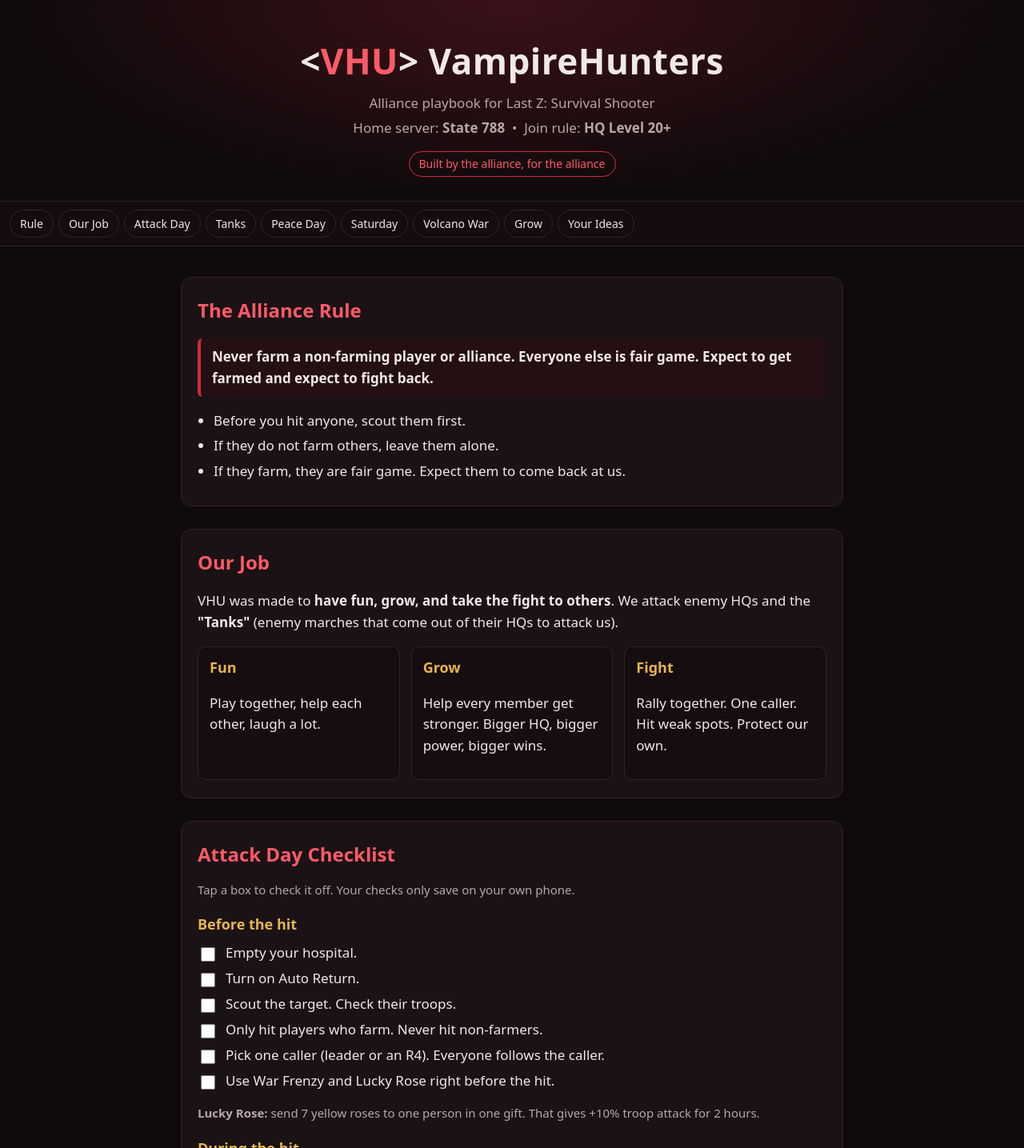
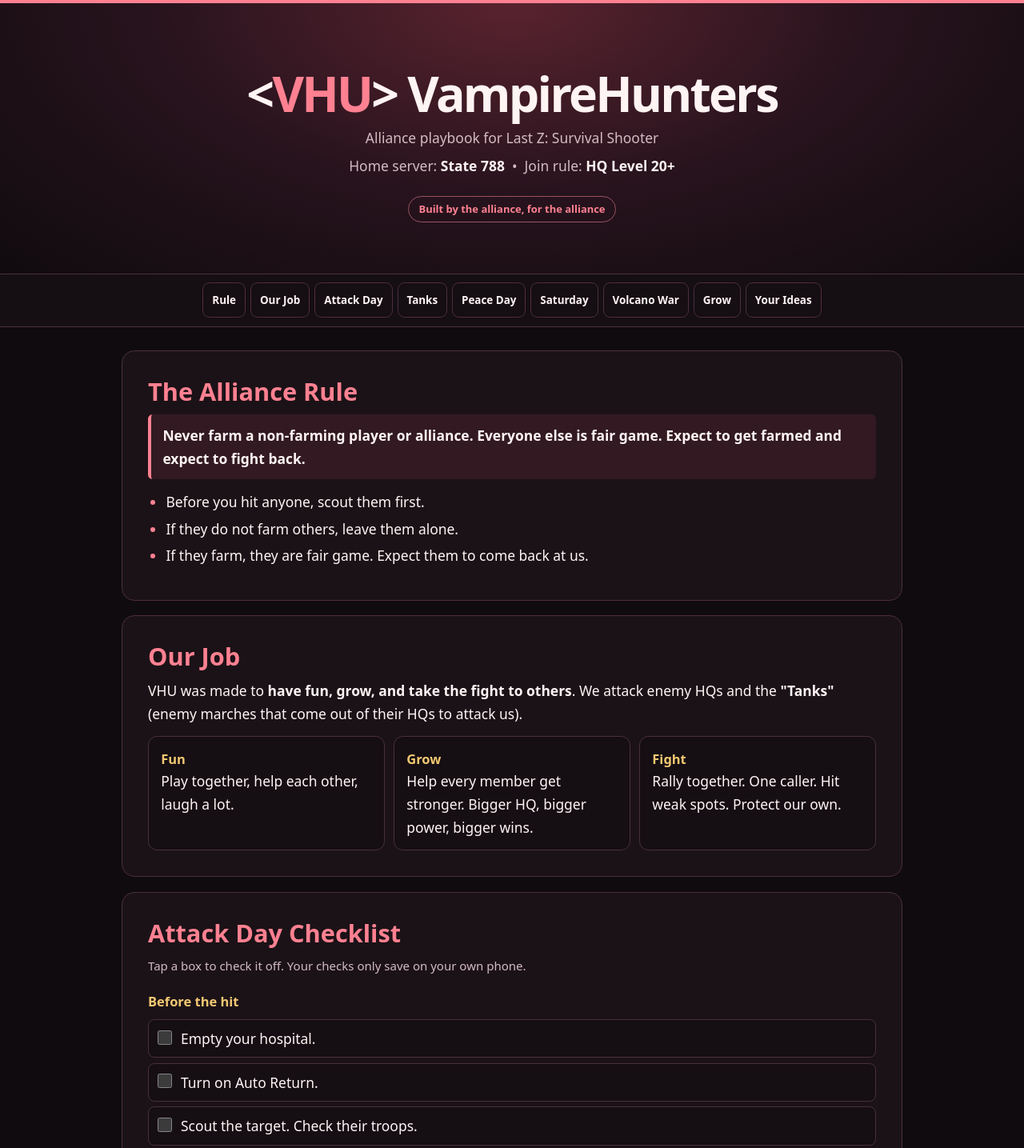
Before and after one commit to thebardchat/vhu-playbook, a plain HTML site: page index.html in a window 1280 px wide. Shown: the top 1435 px of the page at 80% size. Drawn offline with Linux system fonts and the light colour scheme.

Commit message:
Polish playbook layout and mobile readability

```diff
--- a/index.html
+++ b/index.html
@@ -7,47 +7,75 @@
 <meta name="description" content="Playbook, checklists, and rules for the VHU VampireHunters alliance in Last Z: Survival Shooter (State 788).">
 <style>
   :root{
-    --bg:#0f0a0b; --card:#1a1214; --line:#3a2226; --text:#f1e8e8; --muted:#b9a6a8;
-    --red:#d12b3a; --red2:#ff5a68; --gold:#e6b450;
+    color-scheme:dark;
+    --bg:#100b0e; --card:#1b1217; --panel:#150e13; --line:#4b303c;
+    --text:#fff4f4; --muted:#d3bbc3; --accent:#ff8191; --gold:#f3c872;
   }
   *{box-sizing:border-box}
-  html{scroll-behavior:smooth}
-  body{margin:0;background:var(--bg);color:var(--text);font:17px/1.55 system-ui,-apple-system,"Segoe UI",Roboto,sans-serif}
-  a{color:var(--red2)}
-  header{padding:42px 20px 30px;text-align:center;border-bottom:1px solid var(--line);
-    background:radial-gradient(ellipse at top,#3b1118 0%,var(--bg) 70%)}
-  header h1{margin:0 0 6px;font-size:clamp(28px,6vw,44px);letter-spacing:.5px}
-  header h1 span{color:var(--red2)}
-  header p{margin:4px 0;color:var(--muted)}
-  .tag{display:inline-block;margin-top:12px;padding:4px 12px;border:1px solid var(--red);border-radius:99px;color:var(--red2);font-size:14px}
-  nav{position:sticky;top:0;z-index:5;background:#150d0fee;backdrop-filter:blur(6px);border-bottom:1px solid var(--line);
-    display:flex;gap:6px;overflow-x:auto;padding:10px 12px;white-space:nowrap}
-  nav a{color:var(--text);text-decoration:none;padding:6px 12px;border-radius:99px;border:1px solid var(--line);font-size:14px}
-  nav a:hover{background:var(--red);border-color:var(--red)}
-  main{max-width:860px;margin:0 auto;padding:10px 16px 60px}
-  section{margin:28px 0;padding:22px 20px;background:var(--card);border:1px solid var(--line);border-radius:14px}
-  h2{margin:0 0 12px;font-size:24px;color:var(--red2)}
-  h3{margin:18px 0 6px;font-size:18px;color:var(--gold)}
-  ul{padding-left:20px;margin:8px 0}
-  li{margin:5px 0}
-  .rule{border-left:4px solid var(--red);padding:10px 14px;background:#240f13;border-radius:6px;font-weight:600}
-  .grid{display:grid;gap:14px;grid-template-columns:repeat(auto-fit,minmax(240px,1fr))}
-  .box{background:#150d0f;border:1px solid var(--line);border-radius:10px;padding:12px 14px}
-  .box h3{margin-top:0}
-  .check li{list-style:none;margin-left:-20px}
-  .check label{display:flex;gap:10px;align-items:flex-start;cursor:pointer}
-  .check input{margin-top:6px;accent-color:var(--red);width:18px;height:18px;flex:none}
-  .note{color:var(--muted);font-size:15px}
-  .test{display:inline-block;font-size:12px;padding:1px 8px;border-radius:99px;border:1px solid var(--gold);color:var(--gold);margin-left:6px;vertical-align:middle}
-  .btn{display:inline-block;margin:6px 8px 6px 0;padding:11px 18px;border-radius:10px;background:var(--red);color:#fff;text-decoration:none;font-weight:600;border:0;cursor:pointer;font-size:16px}
-  .btn.alt{background:transparent;border:1px solid var(--red);color:var(--red2)}
-  .btn[aria-disabled="true"]{opacity:.45;pointer-events:none}
-  button.reset{background:transparent;border:1px solid var(--line);color:var(--muted);padding:6px 12px;border-radius:8px;cursor:pointer;margin-top:8px}
-  iframe{width:100%;border:0;border-radius:10px;background:#fff;min-height:620px}
-  table{width:100%;border-collapse:collapse;font-size:16px}
-  th,td{padding:8px 10px;border-bottom:1px solid var(--line);text-align:left}
+  html{scroll-behavior:smooth;scroll-padding-top:5.7rem}
+  body{margin:0;background:var(--bg);color:var(--text);
+    font:clamp(1rem,.97rem + .15vw,1.09rem)/1.65 system-ui,-apple-system,"Segoe UI",sans-serif}
+  a{color:var(--accent);text-underline-offset:.18em}
+  :focus-visible{outline:3px solid var(--gold);outline-offset:4px}
+  header{padding:clamp(2.8rem,7vw,5rem) 1rem clamp(2.5rem,6vw,4rem);text-align:center;
+    border-block:4px solid var(--accent);border-bottom-width:1px;border-bottom-color:var(--line);
+    background:radial-gradient(ellipse at top,#59232f 0%,#27131d 50%,var(--bg) 100%)}
+  header h1{margin:0 0 .55rem;font-size:clamp(1.9rem,5.6vw,3.8rem);
+    line-height:1.07;letter-spacing:-.045em;text-wrap:balance;overflow-wrap:anywhere}
+  header h1 span{color:var(--accent)}
+  header p{margin:.38rem 0;color:var(--muted);text-wrap:balance}
+  header strong{color:var(--text)}
+  .tag{display:inline-block;margin-top:1.1rem;padding:.3rem .75rem;border:1px solid #9a5362;
+    border-radius:99px;color:var(--accent);font-size:.81rem;font-weight:650}
+  nav{position:sticky;top:0;z-index:5;background:var(--panel);border-bottom:1px solid var(--line);
+    display:flex;justify-content:safe center;gap:.38rem;overflow-x:auto;padding:.65rem max(1rem,calc((100% - 61rem)/2));white-space:nowrap;
+    scrollbar-width:thin;scrollbar-color:#855166 var(--panel)}
+  nav a{display:inline-flex;align-items:center;min-height:44px;flex:none;color:var(--text);text-decoration:none;
+    padding:0 .68rem;border-radius:.55rem;border:1px solid var(--line);font-size:.84rem;font-weight:620}
+  nav a:hover{background:#38212d;border-color:var(--accent)}
+  nav a:focus-visible{outline-offset:-3px}
+  main{max-width:63rem;margin:0 auto;padding:clamp(.9rem,3vw,1.8rem) 1rem 4rem}
+  section{margin:0 0 1.15rem;padding:clamp(1rem,3.3vw,2rem);background:var(--card);
+    border:1px solid var(--line);border-radius:1rem}
+  section:target{border-color:var(--accent)}
+  h2{margin:0 0 .65rem;font-size:clamp(1.38rem,3vw,1.92rem);line-height:1.2;color:var(--accent);text-wrap:balance}
+  h3{margin:1.15rem 0 .4rem;font-size:1.03rem;color:var(--gold)}
+  p{margin:.55rem 0 .85rem}
+  ul{padding-left:1.4rem;margin:.55rem 0}
+  li{margin:.3rem 0}
+  li::marker{color:var(--accent)}
+  .rule{border-left:4px solid var(--accent);padding:.75rem .9rem;background:#321922;border-radius:.35rem;font-weight:680}
+  .grid{display:grid;gap:.7rem;grid-template-columns:repeat(auto-fit,minmax(min(100%,15rem),1fr))}
+  .box{min-width:0;background:var(--panel);border:1px solid var(--line);border-radius:.72rem;padding:.85rem .95rem}
+  .box h3,.box p{margin:0}
+  .check{padding:0}
+  .check li{list-style:none;margin:.4rem 0}
+  .check label{display:flex;gap:.7rem;align-items:flex-start;cursor:pointer;min-height:44px;padding:.55rem .68rem;
+    border:1px solid var(--line);border-radius:.5rem;background:var(--panel)}
+  .check label:hover,.check label:focus-within{border-color:var(--accent)}
+  .check label:has(input:checked){background:#311b27;border-color:#a86175}
+  .check input{margin:.24rem 0 0;accent-color:var(--accent);width:1.12rem;height:1.12rem;flex:none}
+  .note{color:var(--muted);font-size:.94rem}
+  .test{display:inline-block;font-size:.72rem;padding:.06rem .45rem;border-radius:99px;border:1px solid #785a36;color:var(--gold);margin-left:.3rem}
+  .btn{display:inline-block;margin:.3rem .4rem .3rem 0;padding:.66rem .9rem;border-radius:.55rem;background:var(--accent);
+    color:#230b14;text-decoration:none;font-weight:700;border:1px solid transparent;font-size:.95rem}
+  .btn.alt{background:transparent;border-color:var(--accent);color:var(--accent)}
+  .btn[aria-disabled="true"]{opacity:.62;pointer-events:none}
+  button.reset{min-height:44px;background:var(--panel);border:1px solid #885668;color:var(--text);
+    padding:.35rem .72rem;border-radius:.5rem;cursor:pointer;margin-top:.6rem;font:inherit;font-size:.88rem}
+  button.reset:hover{border-color:var(--accent)}
+  iframe{width:100%;border:0;border-radius:.6rem;background:white;min-height:620px}
+  table{width:100%;border-collapse:collapse;font-size:.94rem}
+  th,td{padding:.45rem .55rem;border-bottom:1px solid var(--line);text-align:left}
   th{color:var(--gold)}
-  footer{text-align:center;color:var(--muted);font-size:14px;padding:30px 16px 50px;border-top:1px solid var(--line)}
+  footer{text-align:center;color:var(--muted);font-size:.84rem;padding:1.6rem 1rem 2.3rem;border-top:1px solid var(--line)}
+  @media(max-width:30rem){
+    header{padding-inline:.9rem}
+    main{padding-inline:.75rem}
+    nav{padding-inline:.75rem}
+    .btn{width:100%;margin-right:0;text-align:center}
+  }
+  @media(prefers-reduced-motion:reduce){html{scroll-behavior:auto}}
 </style>
 </head>
 <body>
@@ -59,7 +87,7 @@
   <span class="tag">Built by the alliance, for the alliance</span>
 </header>
 
-<nav>
+<nav aria-label="Playbook sections">
   <a href="#rule">Rule</a>
   <a href="#job">Our Job</a>
   <a href="#attack">Attack Day</a>
```
